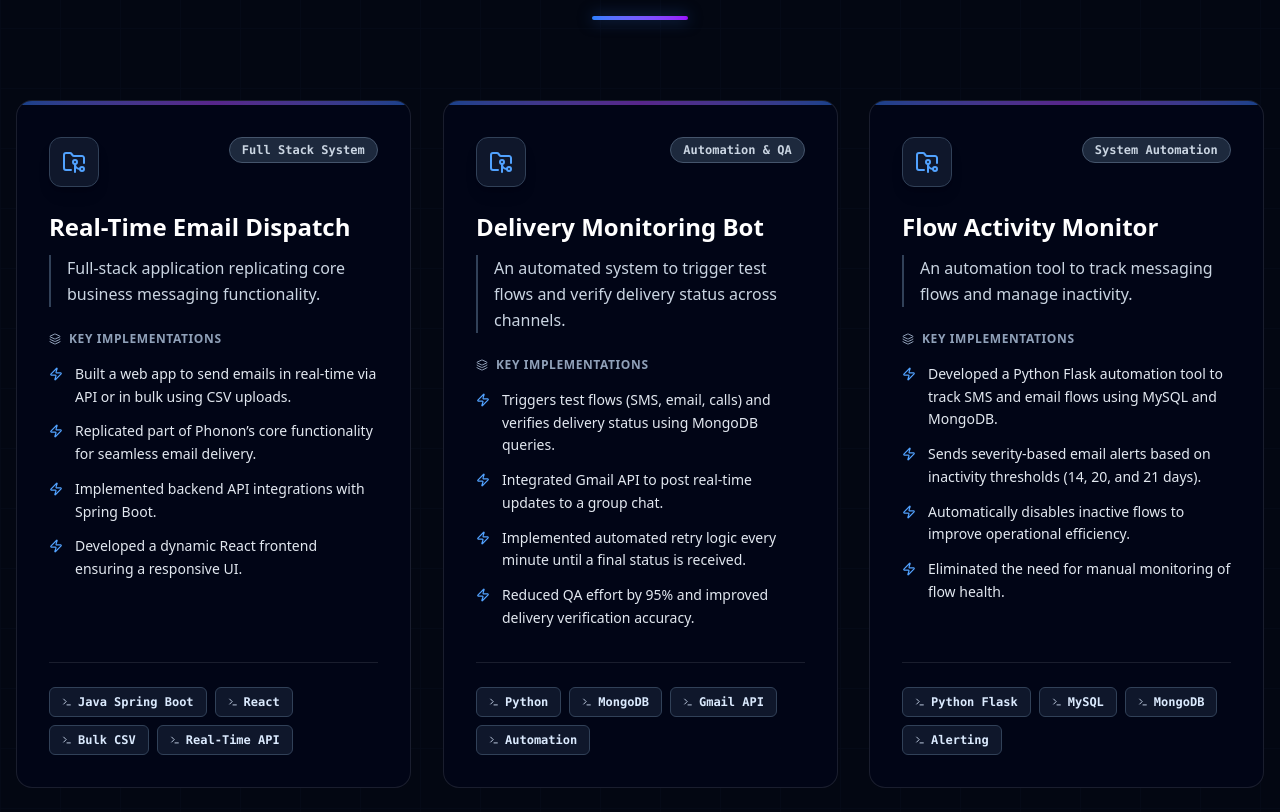
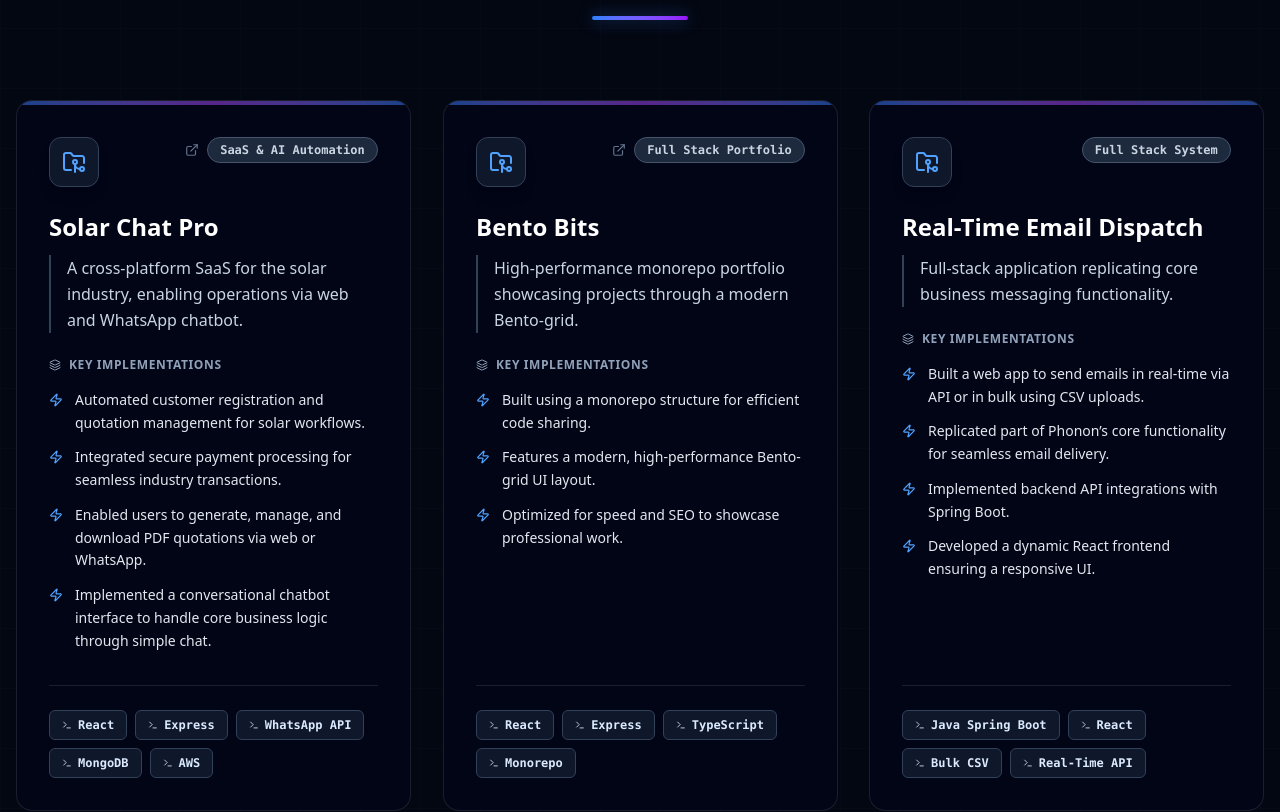
Before and after one commit to chetanmachhi/chetan-portfolio, a React (Vite) app in the folder client/: page / in a window 1280 px wide. Shown: the part 5323-6135 px from the top of the page. Built offline with nearby package versions, Linux system fonts and the light colour scheme.

Commit message:
added new projects and added link for live projects only

```diff
--- a/client/src/components/Projects.tsx
+++ b/client/src/components/Projects.tsx
@@ -1,5 +1,5 @@
 import { motion } from "framer-motion";
-import { FolderGit2, Layers, Zap, Terminal } from "lucide-react";
+import { FolderGit2, Layers, Zap, Terminal, ExternalLink } from "lucide-react";
 import { PROJECTS } from "../constants";
 
 export default function Projects() {
@@ -29,7 +29,11 @@ export default function Projects() {
         </motion.div>
 
         <div className="grid grid-cols-1 md:grid-cols-2 lg:grid-cols-3 gap-6 md:gap-8">
-          {PROJECTS.map((project, index) => (
+          {PROJECTS.map((project, index) => {
+            const isLinkable = !!project.link;
+            const CardWrapper = isLinkable ? "a" : "div";
+
+            return (
               <motion.div
                 key={index}
                 initial={{ opacity: 0, y: 30 }}
@@ -38,7 +42,18 @@ export default function Projects() {
                 transition={{ duration: 0.5, delay: index * 0.1 }}
                 className="group relative h-full"
               >
-              <div className="relative h-full flex flex-col bg-slate-950/80 backdrop-blur-md border border-white/10 rounded-2xl overflow-hidden hover:border-blue-500/50 hover:shadow-[0_0_30px_rgba(59,130,246,0.15)] transition-all duration-500 group-hover:-translate-y-2 will-change-transform backface-hidden">
+                <CardWrapper
+                  {...(isLinkable
+                    ? {
+                        href: project.link,
+                        target: "_blank",
+                        rel: "noopener noreferrer",
+                      }
+                    : {})}
+                  className={`relative h-full flex flex-col bg-slate-950/80 backdrop-blur-md border border-white/10 rounded-2xl overflow-hidden transition-all duration-500 will-change-transform backface-hidden hover:border-blue-500/50 hover:shadow-[0_0_30px_rgba(59,130,246,0.15)] group-hover:-translate-y-2 ${
+                    isLinkable ? "cursor-pointer" : ""
+                  }`}
+                >
                   <div className="h-1 w-full bg-linear-to-r from-blue-500 via-purple-500 to-blue-500 opacity-50 group-hover:opacity-100 transition-opacity" />
 
                   <div className="p-6 md:p-8 flex flex-col h-full">
@@ -46,9 +61,14 @@ export default function Projects() {
                       <div className="p-3 rounded-xl bg-slate-900 border border-slate-700 text-blue-400 group-hover:text-white group-hover:bg-blue-600 transition-colors shadow-lg">
                         <FolderGit2 size={24} />
                       </div>
+                      <div className="flex items-center gap-2">
+                        {isLinkable && (
+                          <ExternalLink size={14} className="text-slate-500" />
+                        )}
                         <span className="px-3 py-1 rounded-full bg-slate-800 border border-slate-600 text-[10px] md:text-xs font-bold font-mono text-slate-300">
                           {project.category}
                         </span>
+                      </div>
                     </div>
 
                     <div className="mb-6">
@@ -93,9 +113,10 @@ export default function Projects() {
                       </div>
                     </div>
                   </div>
-              </div>
+                </CardWrapper>
               </motion.div>
-          ))}
+            );
+          })}
         </div>
       </div>
     </section>
--- a/client/src/constants/index.ts
+++ b/client/src/constants/index.ts
@@ -196,6 +196,33 @@ export const CERTIFICATIONS = [
 
 export const PROJECTS = [
   {
+    title: "Solar Chat Pro",
+    category: "SaaS & AI Automation",
+    tech: ["React", "Express", "WhatsApp API", "MongoDB", "AWS"],
+    description:
+      "A cross-platform SaaS for the solar industry, enabling operations via web and WhatsApp chatbot.",
+    highlights: [
+      "Automated customer registration and quotation management for solar workflows.",
+      "Integrated secure payment processing for seamless industry transactions.",
+      "Enabled users to generate, manage, and download PDF quotations via web or WhatsApp.",
+      "Implemented a conversational chatbot interface to handle core business logic through simple chat.",
+    ],
+    link: "https://solarchat.pro",
+  },
+  {
+    title: "Bento Bits",
+    category: "Full Stack Portfolio",
+    tech: ["React", "Express", "TypeScript", "Monorepo"],
+    description:
+      "High-performance monorepo portfolio showcasing projects through a modern Bento-grid.",
+    highlights: [
+      "Built using a monorepo structure for efficient code sharing.",
+      "Features a modern, high-performance Bento-grid UI layout.",
+      "Optimized for speed and SEO to showcase professional work.",
+    ],
+    link: "https://bentobits.in/",
+  },
+  {
     title: "Real-Time Email Dispatch",
     category: "Full Stack System",
     tech: ["Java Spring Boot", "React", "Bulk CSV", "Real-Time API"],
@@ -259,5 +286,6 @@ export const PROJECTS = [
       "Prioritized mobile-first design principles to ensure seamless user experience.",
       "Focused on performance optimization to achieve high efficiency and load speeds.",
     ],
+    link: "https://phonon.io",
   },
 ];
```
Lines whose indentation alone changed are shown as unchanged.
